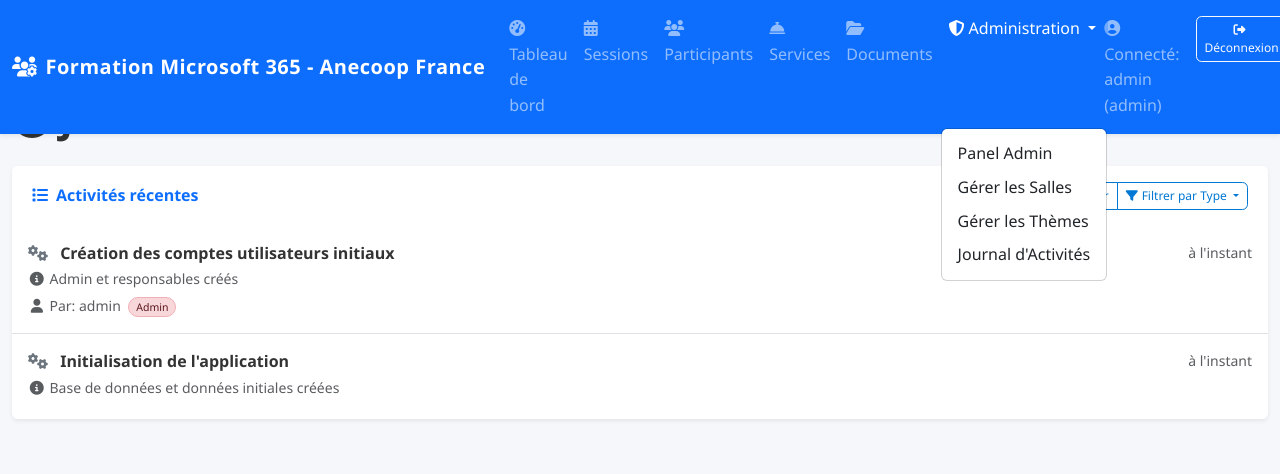
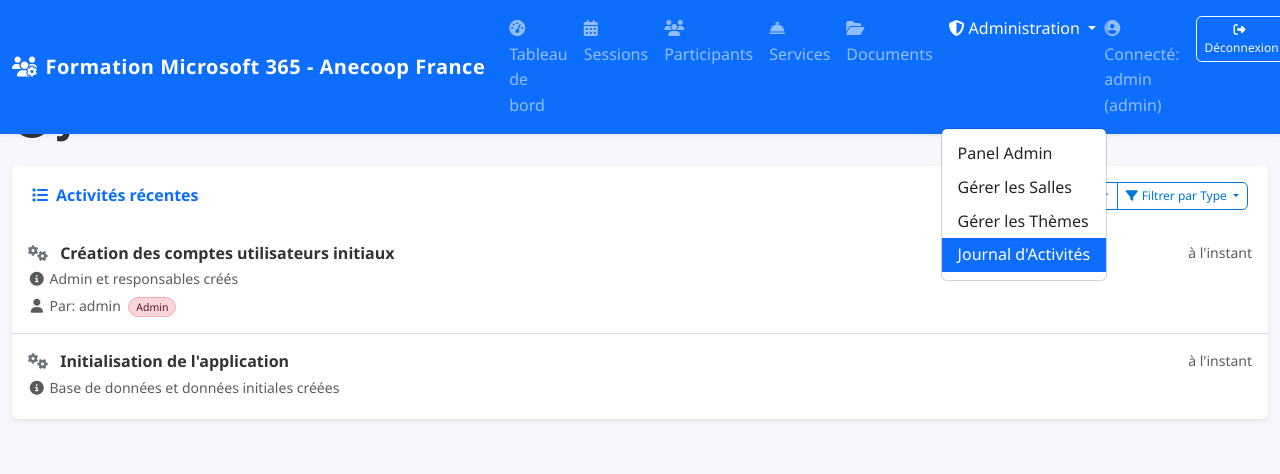
Before and after one commit to kaizen2025/formation-static, a Flask app: page /activites in a window 1280 px wide, after a click on "Administration". Shown: the top 474 px of the page. Run offline with Flask 3, Linux system fonts and the light colour scheme; a user stored in the database is signed in; parts of the project's set-up code (start-up, migrations or seed data) failed here and were passed over; some libraries are stand-ins or nearby versions.

Commit message:
Update layout.html

```diff
--- a/templates/layout.html
+++ b/templates/layout.html
@@ -115,14 +115,16 @@
                     </li>
                     {% if current_user.is_authenticated and current_user.role == 'admin' %}
                     <li class="nav-item dropdown">
-                        <a class="nav-link dropdown-toggle {% if request.endpoint in ['admin', 'salles', 'themes', 'activites_page'] %}active{% endif %}" href="#" id="adminDropdown" role="button" data-bs-toggle="dropdown" aria-expanded="false">
+                        {# Vérifier les endpoints des pages réelles pour 'active' #}
+                        <a class="nav-link dropdown-toggle {% if request.endpoint in ['admin', 'salles_page', 'themes_page', 'activites_journal'] %}active{% endif %}" href="#" id="adminDropdown" role="button" data-bs-toggle="dropdown" aria-expanded="false">
                             <i class="fas fa-shield-alt me-1"></i>Administration
                         </a>
                         <ul class="dropdown-menu" aria-labelledby="adminDropdown">
                             <li><a class="dropdown-item {% if request.endpoint == 'admin' %}active{% endif %}" href="{{ url_for('admin') }}">Panel Admin</a></li>
-                            <li><a class="dropdown-item {% if request.endpoint == 'salles' %}active{% endif %}" href="{{ url_for('salles') }}">Gérer les Salles</a></li>
-                            <li><a class="dropdown-item {% if request.endpoint == 'themes' %}active{% endif %}" href="{{ url_for('themes') }}">Gérer les Thèmes</a></li>
-                            <li><a class="dropdown-item {% if request.endpoint == 'activites_page' %}active{% endif %}" href="{{ url_for('activites_page') }}">Journal d'Activités</a></li>
+                            {# CORRECTION: Utiliser les noms de fonction des routes de page #}
+                            <li><a class="dropdown-item {% if request.endpoint == 'salles_page' %}active{% endif %}" href="{{ url_for('salles_page') }}">Gérer les Salles</a></li>
+                            <li><a class="dropdown-item {% if request.endpoint == 'themes_page' %}active{% endif %}" href="{{ url_for('themes_page') }}">Gérer les Thèmes</a></li>
+                            <li><a class="dropdown-item {% if request.endpoint == 'activites_journal' %}active{% endif %}" href="{{ url_for('activites_journal') }}">Journal d'Activités</a></li>
                         </ul>
                     </li>
                     {% endif %}
@@ -281,6 +283,56 @@
                 return bootstrap.Tooltip.getInstance(tooltipTriggerEl);
             })
         });
+
+        // Fonction globale pour améliorer les badges de thème (peut être appelée par d'autres scripts)
+        window.enhanceThemeBadgesGlobally = function() {
+            document.querySelectorAll('.theme-badge').forEach(badge => {
+                if (badge.dataset.enhanced === 'true') return; // Éviter le double traitement
+                const themeName = badge.dataset.theme || badge.textContent.trim();
+                badge.textContent = themeName; // Assurer que le nom est là
+                badge.classList.remove('theme-comm', 'theme-planner', 'theme-onedrive', 'theme-sharepoint', 'bg-secondary'); // Nettoyer les anciennes classes
+
+                let iconClass = 'fa-info-circle'; // Icône par défaut
+                let themeClass = 'bg-secondary'; // Classe par défaut
+
+                if (themeName.includes('Communiquer avec Teams')) { themeClass = 'theme-comm'; iconClass = 'fa-comments'; }
+                else if (themeName.includes('Gérer les tâches')) { themeClass = 'theme-planner'; iconClass = 'fa-tasks'; }
+                else if (themeName.includes('Gérer mes fichiers')) { themeClass = 'theme-onedrive'; iconClass = 'fa-file-alt'; }
+                else if (themeName.includes('Collaborer avec Teams')) { themeClass = 'theme-sharepoint'; iconClass = 'fa-users'; }
+
+                badge.classList.add(themeClass);
+
+                // Ajouter l'icône seulement si elle n'existe pas déjà
+                if (!badge.querySelector('i.fas')) {
+                    badge.insertAdjacentHTML('afterbegin', `<i class="fas ${iconClass} me-1"></i>`);
+                } else {
+                    // Mettre à jour l'icône existante si nécessaire
+                    const iconElement = badge.querySelector('i.fas');
+                    iconElement.className = `fas ${iconClass} me-1`;
+                }
+
+                // Ajouter le tooltip si une description est disponible
+                const themeDescription = window.themesDataForChart?.[themeName]?.description;
+                if (themeDescription) {
+                    badge.setAttribute('data-bs-toggle', 'tooltip');
+                    badge.setAttribute('data-bs-placement', 'top');
+                    badge.setAttribute('title', themeDescription);
+                    // Réinitialiser le tooltip si nécessaire
+                    const tooltipInstance = bootstrap.Tooltip.getInstance(badge);
+                    if (tooltipInstance) {
+                        tooltipInstance.dispose();
+                    }
+                    new bootstrap.Tooltip(badge);
+                }
+
+                badge.dataset.enhanced = 'true'; // Marquer comme traité
+            });
+        };
+
+        // Appeler la fonction globale au chargement initial
+        document.addEventListener('DOMContentLoaded', window.enhanceThemeBadgesGlobally);
+
     </script>
+
 </body>
 </html>
```
